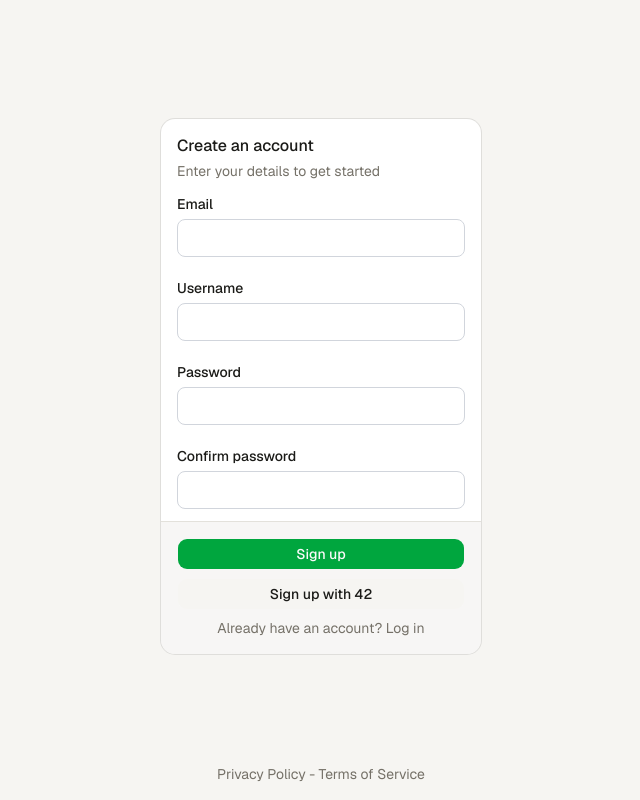
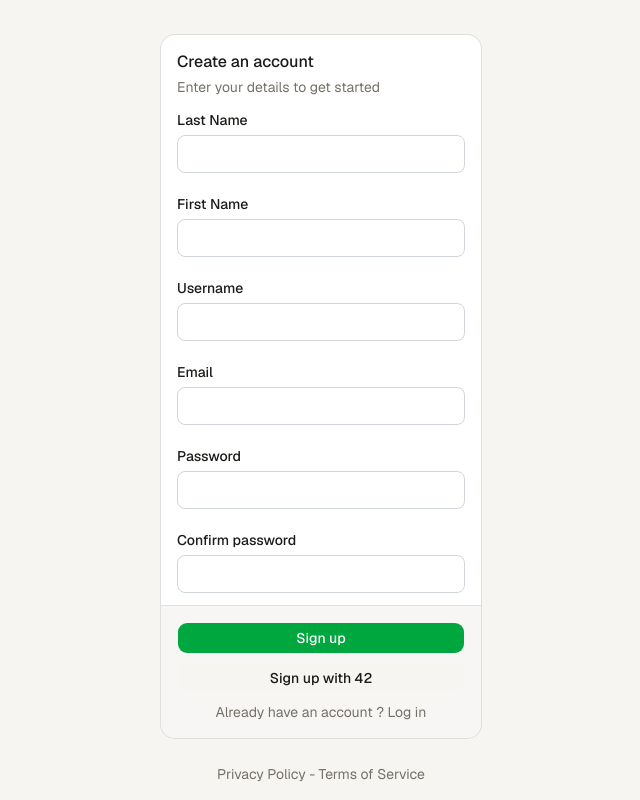
Before and after one commit to nico-ld/ft_transcendence, a Next.js app in the folder srcs/frontend/: page /en/signup in a window 1280 px wide. Shown: the whole page, without its empty margins (319-959 px from the left). Built offline with nearby package versions, Linux system fonts and the light colour scheme; no server answers.

Commit message:
feat: add last name & first name field to sign up

```diff
--- a/srcs/frontend/components/auth/SignupForm.tsx
+++ b/srcs/frontend/components/auth/SignupForm.tsx
@@ -74,11 +74,17 @@ export function SignupForm() {
 			}
 		>
 			<FormField
-				label={t("email")}
-				name="email"
-				type="email"
-				autoComplete="email"
-				error={fieldError("email")}
+				label={t("lastName")}
+				name="lastName"
+				autoComplete="lastName"
+				error={fieldError("lastName")}
+				required
+			/>
+			<FormField
+				label={t("firstName")}
+				name="firstName"
+				autoComplete="firstName"
+				error={fieldError("firstName")}
 				required
 			/>
 			<FormField
@@ -88,6 +94,14 @@ export function SignupForm() {
 				pattern={USERNAME_PATTERN}
 				title={t("usernameHint")}
 				error={fieldError("username")}
+				required
+			/>
+			<FormField
+				label={t("email")}
+				name="email"
+				type="email"
+				autoComplete="email"
+				error={fieldError("email")}
 				required
 			/>
 			<FormField
--- a/srcs/frontend/messages/en.json
+++ b/srcs/frontend/messages/en.json
@@ -62,13 +62,15 @@
     "failedTitle": "Sign up failed",
     "email": "Email",
     "username": "Username",
+	"lastName": "Last Name",
+	"firstName": "First Name",
     "usernameHint": "3 to 20 characters: letters, numbers and underscores",
     "password": "Password",
     "confirmPassword": "Confirm password",
     "signUp": "Sign up",
     "signingUp": "Creating account...",
     "with42": "Sign up with 42",
-    "haveAccount": "Already have an account? Log in",
+    "haveAccount": "Already have an account ? Log in",
     "errors": {
       "emailTaken": "This email is already used.",
       "usernameTaken": "This username is already taken.",
--- a/srcs/frontend/messages/es.json
+++ b/srcs/frontend/messages/es.json
@@ -62,6 +62,8 @@
     "failedTitle": "Error al crear la cuenta",
     "email": "Correo electrónico",
     "username": "Nombre de usuario",
+	"lastName": "Apellido",
+	"firstName": "Nombre",
     "usernameHint": "De 3 a 20 caracteres: letras, números y guiones bajos",
     "password": "Contraseña",
     "confirmPassword": "Confirmar contraseña",
--- a/srcs/frontend/messages/fr.json
+++ b/srcs/frontend/messages/fr.json
@@ -59,6 +59,8 @@
     "failedTitle": "Échec de la création du compte",
     "email": "Adresse e-mail",
     "username": "Nom d'utilisateur",
+	"lastName": "Nom",
+	"firstName": "Prénom",
     "usernameHint": "De 3 à 20 caractères : lettres, chiffres et tirets bas",
     "password": "Mot de passe",
     "confirmPassword": "Confirmer le mot de passe",
--- a/srcs/frontend/types/FormFieldProps.tsx
+++ b/srcs/frontend/types/FormFieldProps.tsx
@@ -3,4 +3,4 @@ export type FormFieldProps = React.ComponentProps<"input"> & {
 	error?: string;
 }
 
-export type FieldName = "email" | "username" | "password" | "confirmPassword";
+export type FieldName = "email" | "username" | "password" | "confirmPassword" | "lastName" | "firstName";
```
